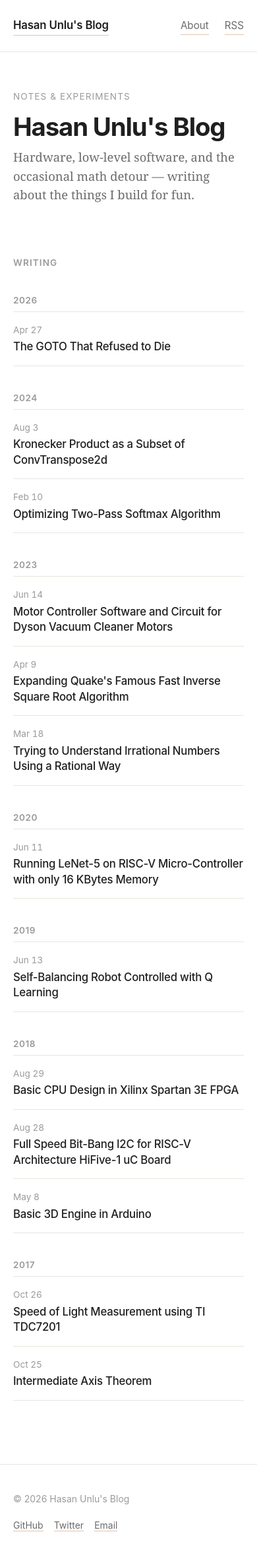
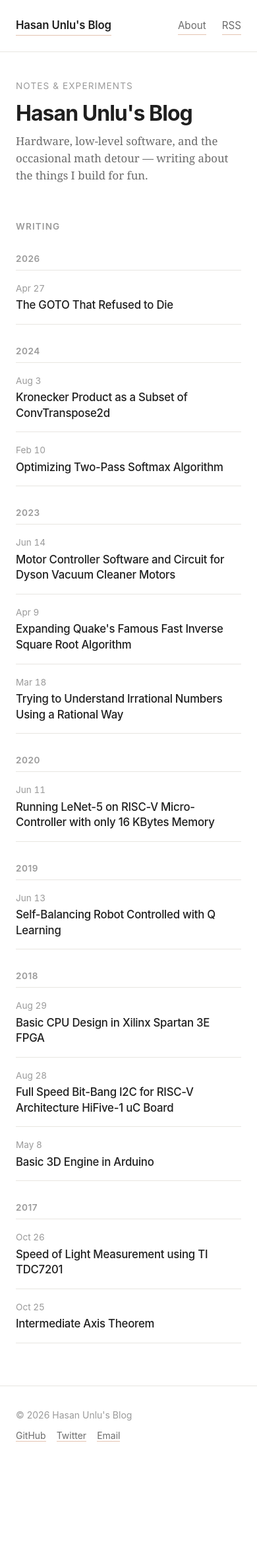
Before and after one commit to hasanunlu/hasanunlu.github.io, a Jekyll site: the page built from index.markdown, in a window 390 px wide. Shown: the whole page at 66% size. Built offline with Jekyll 4.4.1, drawn with Linux system fonts in a browser that asks for light colours; after the commit the page ends 2220 px from its top, so only the background shows below that.

Commit message:
fix tight mobile gutters and oversized headlines
Bump container/header/footer side padding from 1.25rem to 1.5rem and
respect env(safe-area-inset-*) so content does not hide under the
notch on iPhones in landscape. Add a <=640px media query that tones
down the body font size and the intro/post titles, which were too
loud on a phone.

Co-Authored-By: Claude Opus 4.7 (1M context) <noreply@anthropic.com>

```diff
--- a/assets/css/style.scss
+++ b/assets/css/style.scss
@@ -69,7 +69,8 @@ img, svg, video { max-width: 100%; height: auto; display: block; }
 .container {
   max-width: var(--measure);
   margin: 0 auto;
-  padding: 0 1.25rem;
+  padding-left: max(1.5rem, env(safe-area-inset-left));
+  padding-right: max(1.5rem, env(safe-area-inset-right));
 }
 .container--wide { max-width: var(--wide); }
 
@@ -81,7 +82,10 @@ img, svg, video { max-width: 100%; height: auto; display: block; }
 .site-header__inner {
   max-width: var(--wide);
   margin: 0 auto;
-  padding: 1.5rem 1.25rem;
+  padding-top: 1.5rem;
+  padding-bottom: 1.5rem;
+  padding-left: max(1.5rem, env(safe-area-inset-left));
+  padding-right: max(1.5rem, env(safe-area-inset-right));
   display: flex;
   align-items: baseline;
   justify-content: space-between;
@@ -121,7 +125,8 @@ img, svg, video { max-width: 100%; height: auto; display: block; }
 .site-footer__inner {
   max-width: var(--wide);
   margin: 0 auto;
-  padding: 0 1.25rem;
+  padding-left: max(1.5rem, env(safe-area-inset-left));
+  padding-right: max(1.5rem, env(safe-area-inset-right));
   display: flex;
   justify-content: space-between;
   flex-wrap: wrap;
@@ -321,6 +326,30 @@ th { font-weight: 600; color: var(--text-muted); }
   }
 }
 
+/* ---------- Mobile tuning ---------- */
+@media (max-width: 640px) {
+  body { font-size: 17px; }
+
+  .intro { padding: 2.5rem 0 0.5rem; }
+  .intro__title { font-size: 2rem; }
+  .intro__lede  { font-size: 1.05rem; }
+
+  .post { padding: 2rem 0 0.5rem; }
+  .post-title { font-size: 1.7rem; }
+
+  .post-list-heading { margin-top: 3rem; }
+  .post-year { margin-top: 2rem; }
+
+  h1 { font-size: 1.7rem; }
+  h2 { font-size: 1.3rem; }
+  h3 { font-size: 1.1rem; }
+
+  pre { padding: 0.85rem 0.9rem; font-size: 0.84em; }
+
+  .site-footer { margin-top: 4rem; padding: 2rem 0 2rem; }
+  .site-footer__inner { gap: 0.5rem 1rem; }
+}
+
 /* ---------- Post (article) ---------- */
 .post {
   padding: 3rem 0 1rem;
```
Also changed, not shown: 3 other files.
